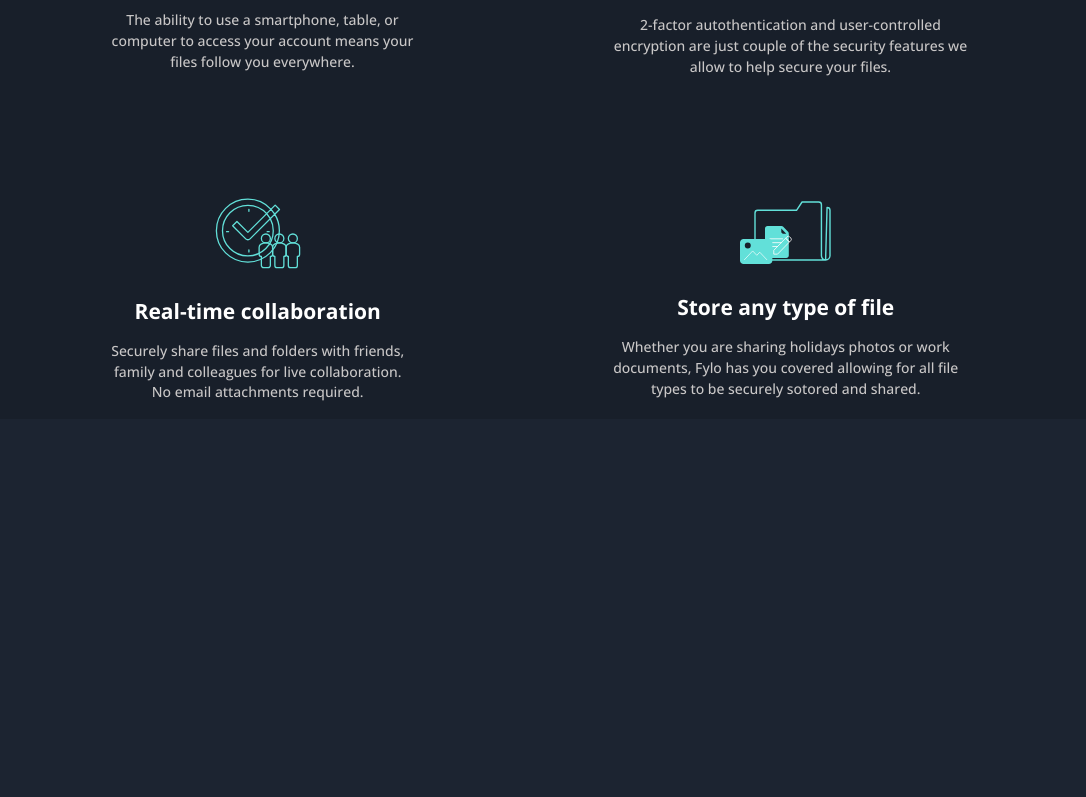
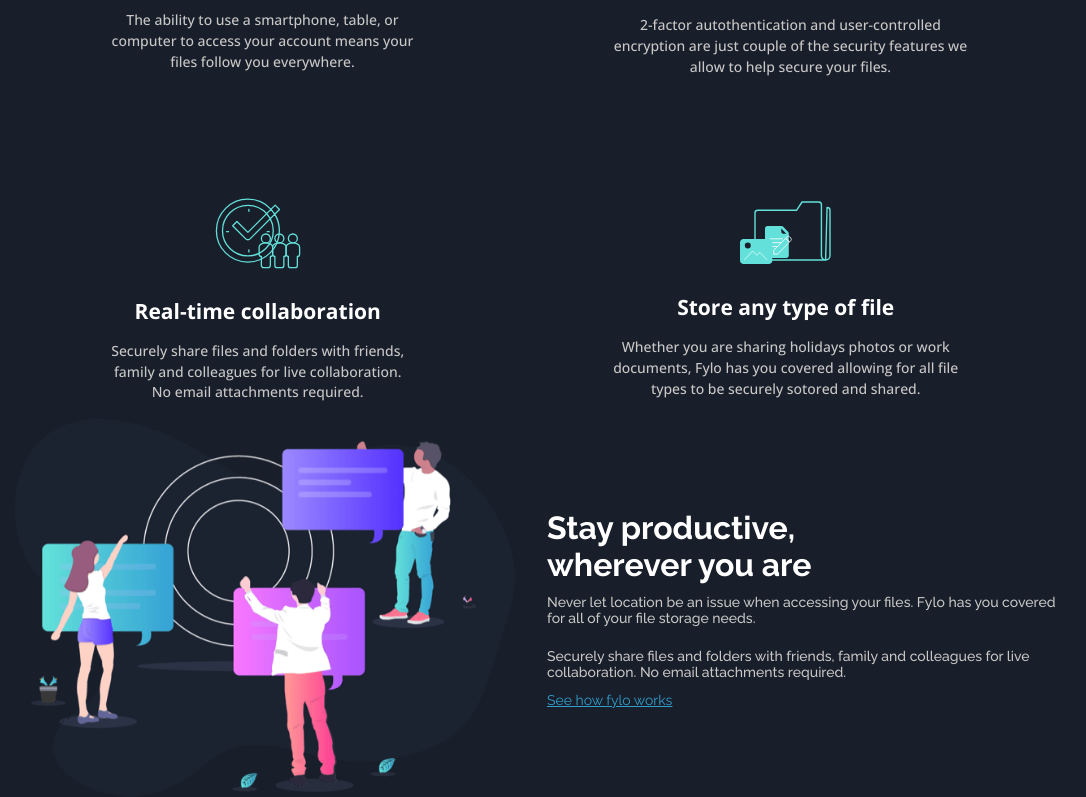
Before and after one commit to Humber70/Fylo-landing-page, a React (Vite) app: page / in a window 1280 px wide. Shown: the part 1082-1879 px from the top of the page, without its empty margins (103-1189 px from the left). Before the commit the page ends 1501 px from the top, so only its background shows below. Built offline with nearby package versions, Linux system fonts and the light colour scheme; the HTML template or start-up script is replaced by a standard one.

Commit message:
style: render new InfoSection component in landing page and styles

```diff
--- a/src/App.jsx
+++ b/src/App.jsx
@@ -3,6 +3,7 @@ import './index.css';
 import Header from './components/Header/Header';
 import Hero from './components/Hero/Hero';
 import Products from './components/Products/Products';
+import InfoSection from './components/InfoSection/InfoSection';
 
 export default function App () {
   return (
@@ -11,6 +12,7 @@ export default function App () {
       <main>
         <Hero />
         <Products />
+        <InfoSection />
       </main>
     </>
 
--- /dev/null
+++ b/src/components/InfoSection/InfoSection.jsx
@@ -0,0 +1,17 @@
+import css from './InfoSection.module.css';
+
+export default function InfoSection () {
+  return (
+    <section className={css.infoSection}>
+      <div className={css.contentInfoSection}>
+        <img src="/assets/images/illustration-stay-productive.png" alt="illustration-fylo" />
+        <div className={css.contentDescription}>
+          <h2>Stay productive, wherever you are</h2>
+          <p>Never let location be an issue when accessing your files. Fylo has you covered for all of your file storage needs.</p>
+          <p>Securely share files and folders with friends, family and colleagues for live collaboration. No email attachments required.</p>
+          <a href="#">See how fylo works</a>
+        </div>
+      </div>
+    </section>
+  )
+}
--- /dev/null
+++ b/src/components/InfoSection/InfoSection.module.css
@@ -0,0 +1,36 @@
+.infoSection {
+  width: 100%;
+  background-color: var(--color-navy-900);
+}
+.contentInfoSection {
+  display: flex;
+  justify-content: center;
+  align-items: center;
+  gap: 2rem;
+
+  img {
+    width: 500px;
+    object-fit: contain;
+  }
+}
+
+.contentDescription {
+  max-width: 40%;
+
+  p {
+    padding: .7rem 0;
+    font-weight: 500;
+    color: #c9c7c7;
+  }
+
+  h2 {
+    width: 300px;
+    font-size: 2rem;
+  }
+
+  a {
+    display: inline-block;
+    text-decoration: underline;
+    color: var(--color-cyan-500);
+  }
+}
```
